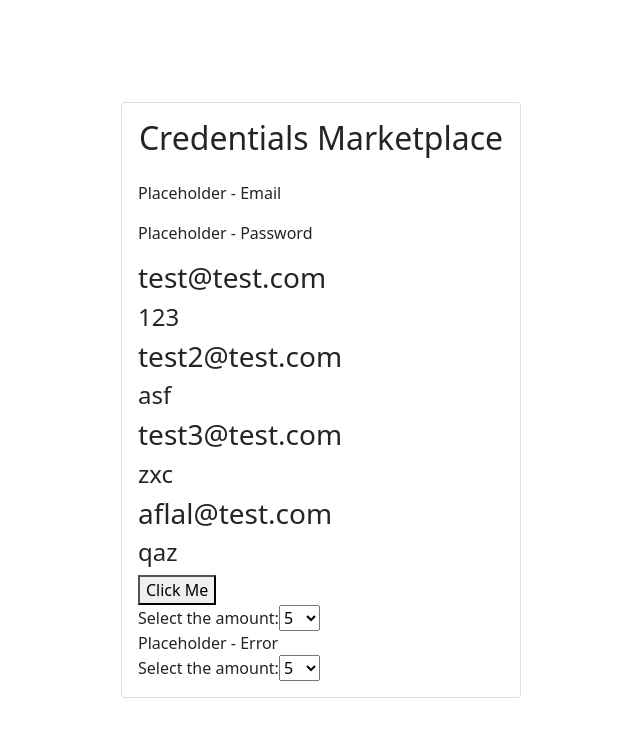
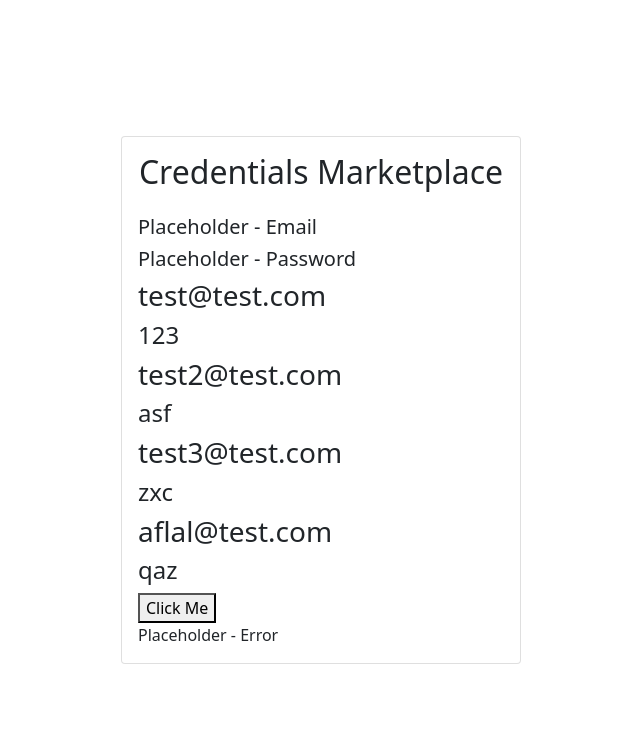
Before and after one commit to dedsec26/creds-market, a React (Create React App) app: page / in a window 1280 px wide. Shown: the top 736 px of the page, without its empty margins (319-959 px from the left). Built offline with nearby package versions, Linux system fonts and the light colour scheme.

Commit message:
buying creds and topup functions partially completed

```diff
--- a/src/App.js
+++ b/src/App.js
@@ -20,9 +20,7 @@ function App() {
             <Card.Body>
               <h2 className="text-center mb-4">Credentials Marketplace</h2>
               <Credential />
-              <Buycreds />
               <Error />
-              <Topup />
             </Card.Body>
           </Card>
         </div>
--- a/src/Buycredform.js
+++ b/src/Buycredform.js
@@ -1,14 +1,65 @@
+import { useState } from "react";
+
+import { Button, Form, Alert } from "react-bootstrap";
+
 const Buycreds = () => {
+  const [amount, setAmount] = useState("");
+  const [err, setErr] = useState(null);
+  const [loading, setLoading] = useState(false);
+  const handleSubmit = async (e) => {
+    e.preventDefault();
+    setLoading(true);
+    try {
+      let res = await fetch("/cred/buy", {
+        method: "POST",
+        body: JSON.stringify({
+          creds: amount,
+          email: "aftocr@gmail.com",
+          pass: "admin",
+        }),
+        headers: {
+          "Content-Type": "application/json",
+        },
+      });
+      let message = await res.json();
+      // console.log(typeof message);
+      if (res.json && typeof message === "object") {
+        for (const iterator of message) {
+          // setErr(iterator.email);
+          setErr(iterator.pass);
+          console.log(iterator);
+        }
+      } else setErr(message);
+    } catch (e) {
+      setErr(e);
+    }
+    setLoading(false);
+  };
   return (
-    <form action="">
-      <label htmlFor="amount">Select the amount: </label>
-      <select name="amount" id="amount">
-        <option value="5">5</option>
-        <option value="10">10</option>
-        <option value="25">25</option>
-        <option value="50">50</option>
-      </select>
-    </form>
+    <>
+      <h2 className="text-center mb-4">Buy Credentials</h2>
+      <h2 className="text-center mb-4">Hi Name!!!</h2>
+      {err && <Alert variant="danger">{err}</Alert>}
+      <Form>
+        <Form.Group id="credentials">
+          <Form.Label>Amount of credentials to buy</Form.Label>
+          <Form.Control
+            type="number"
+            required
+            value={amount}
+            onChange={(e) => setAmount(e.target.value)}
+          />
+        </Form.Group>
+        <Button
+          className="w-100 my-3"
+          type="submit"
+          onClick={handleSubmit}
+          disabled={loading}
+        >
+          Buy
+        </Button>
+      </Form>
+    </>
   );
 };
 
--- a/src/Credential.js
+++ b/src/Credential.js
@@ -19,9 +19,9 @@ const Credential = () => {
   };
 
   return (
-    <div className="creds">
-      <p>Placeholder - Email</p>
-      <p>Placeholder - Password</p>
+    <>
+      <h5 className="mb-2">Placeholder - Email</h5>
+      <h5 className="">Placeholder - Password</h5>
 
       {creds.map((cred) => (
         <div className="cred" key={cred.id}>
@@ -30,7 +30,7 @@ const Credential = () => {
         </div>
       ))}
       <button onClick={showMore}>Click Me</button>
-    </div>
+    </>
   );
 };
 
--- a/src/Topupform.js
+++ b/src/Topupform.js
@@ -1,14 +1,63 @@
+import { useState } from "react";
+import { Button, Form, Alert } from "react-bootstrap";
 const Topup = () => {
+  const [amount, setAmount] = useState("");
+  const [err, setErr] = useState(null);
+  const [loading, setLoading] = useState(false);
+  const handleSubmit = async (e) => {
+    e.preventDefault();
+    setLoading(true);
+    try {
+      let res = await fetch("/tokens/add", {
+        method: "POST",
+        body: JSON.stringify({
+          amount: amount,
+          email: "aftocr@gmail.com",
+          pass: "admin",
+        }),
+        headers: {
+          "Content-Type": "application/json",
+        },
+      });
+      let message = await res.json();
+      // console.log(typeof message);
+      if (res.json && typeof message === "object") {
+        for (const iterator of message) {
+          // setErr(iterator.email);
+          setErr(iterator.pass);
+          console.log(iterator);
+        }
+      } else setErr(message);
+    } catch (e) {
+      setErr(e);
+    }
+    setLoading(false);
+  };
   return (
-    <form action="" method="post">
-      <label htmlFor="amount">Select the amount: </label>
-      <select name="amount" id="amount">
-        <option value="5">5</option>
-        <option value="10">10</option>
-        <option value="25">25</option>
-        <option value="50">50</option>
-      </select>
-    </form>
+    <>
+      <h2 className="text-center mb-4">Buy Credits</h2>
+      <h2 className="text-center mb-4">Hi Name!!!</h2>
+      {err && <Alert variant="danger">{err}</Alert>}
+      <Form>
+        <Form.Group id="credits">
+          <Form.Label>Amount of credits to buy</Form.Label>
+          <Form.Control
+            type="number"
+            required
+            value={amount}
+            onChange={(e) => setAmount(e.target.value)}
+          />
+        </Form.Group>
+        <Button
+          className="w-100 my-3"
+          type="submit"
+          onClick={handleSubmit}
+          disabled={loading}
+        >
+          Buy
+        </Button>
+      </Form>
+    </>
   );
 };
 
```
